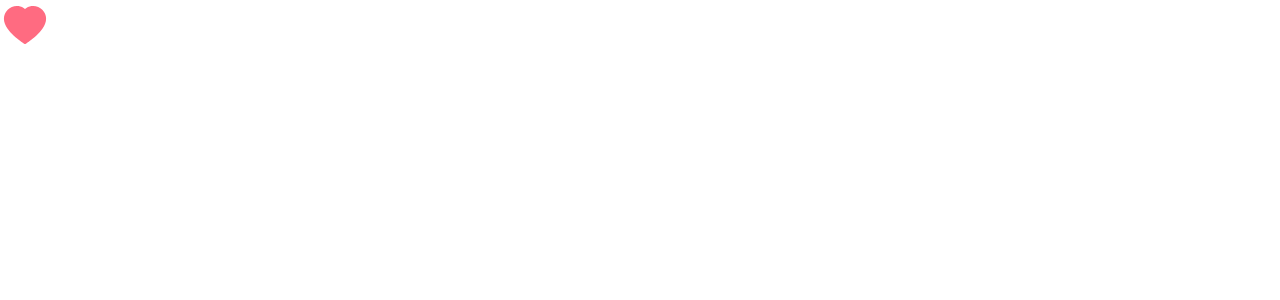
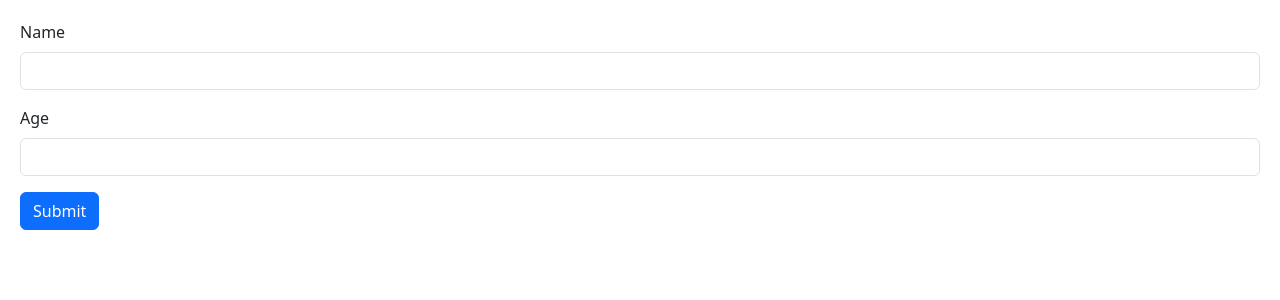
Before and after one commit to SerafimGalinschii/React-App, a React (Vite) app: page / in a window 1280 px wide. Shown: the top 300 px of the page. Built offline with nearby package versions, Linux system fonts and the light colour scheme.

Commit message:
Create From in React

```diff
--- a/src/App.tsx
+++ b/src/App.tsx
@@ -1,9 +1,8 @@
-import Like from "./components/Like";
-
+import Form from "./components/Form";
 function App() {
   return (
     <div>
-      <Like onClick={() => console.log("Cliked")} />
+      <Form />
     </div>
   );
 }
--- /dev/null
+++ b/src/components/Form.tsx
@@ -0,0 +1,37 @@
+import { FormEvent, useRef } from "react";
+
+const Form = () => {
+  const nameRef = useRef<HTMLInputElement>(null);
+  const ageRef = useRef<HTMLInputElement>(null);
+  const person = {
+    name: "",
+    age: 0,
+  };
+  const handleSubmit = (event: FormEvent) => {
+    event.preventDefault();
+    if (nameRef.current !== null) person.name = nameRef.current.value;
+    if (ageRef.current !== null) person.age = parseInt(ageRef.current.value);
+    console.log(person);
+  };
+  return (
+    <form onSubmit={handleSubmit}>
+      <div className="mb-3">
+        <label htmlFor="name" className="form-label">
+          Name
+        </label>
+        <input ref={nameRef} id="name" type="text" className="form-control" />
+      </div>
+      <div className="mb-3">
+        <label htmlFor="age" className="form-label">
+          Age
+        </label>
+        <input ref={ageRef} id="age" type="number" className="form-control" />
+      </div>
+      <button className="btn btn-primary" type="submit">
+        Submit
+      </button>
+    </form>
+  );
+};
+
+export default Form;
--- /dev/null
+++ b/src/components/index.css
@@ -0,0 +1,3 @@
+body {
+  padding: 20px;
+}
--- a/src/main.tsx
+++ b/src/main.tsx
@@ -2,6 +2,7 @@ import React from "react";
 import ReactDOM from "react-dom/client";
 import App from "./App.tsx";
 import "bootstrap/dist/css/bootstrap.css";
+import "./components/index.css";
 
 ReactDOM.createRoot(document.getElementById("root")!).render(
   <React.StrictMode>
```
Also changed, not shown: src/components/Expanded.tsx (added, +23 -0 lines).
